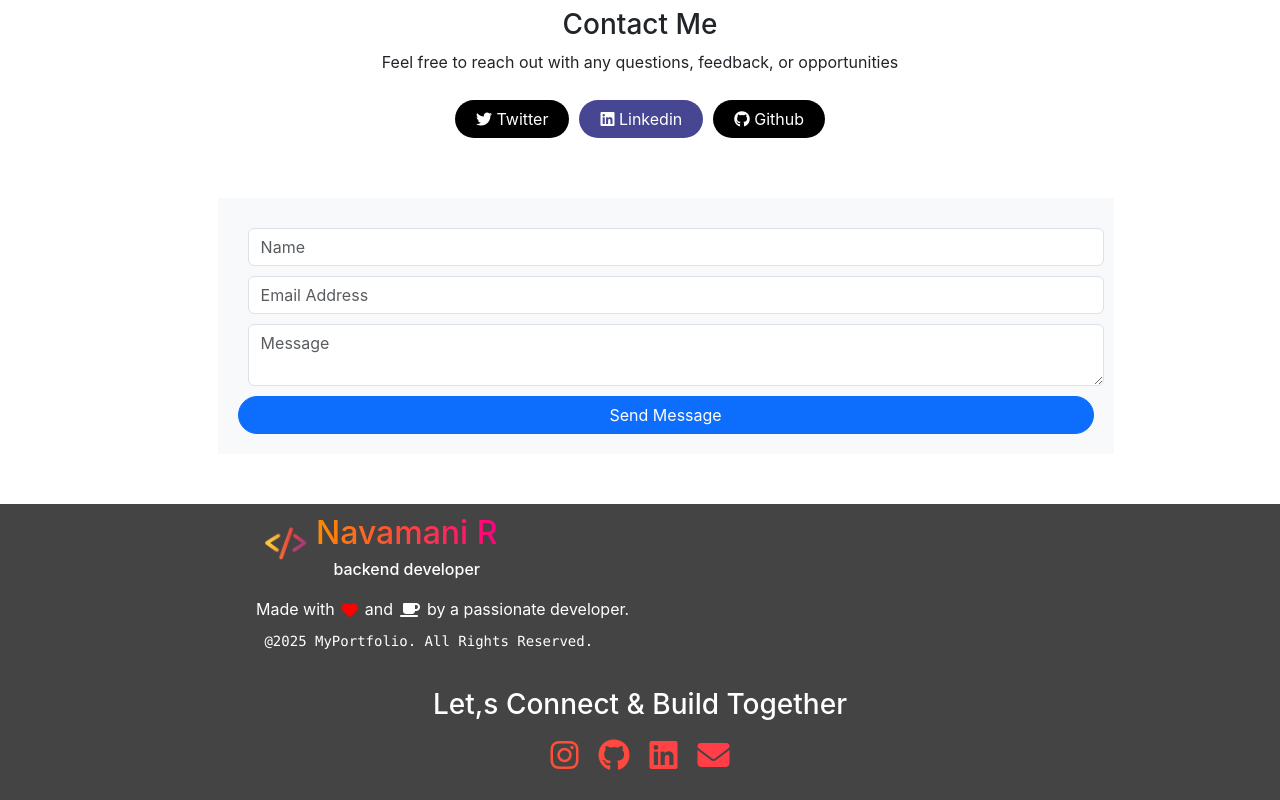
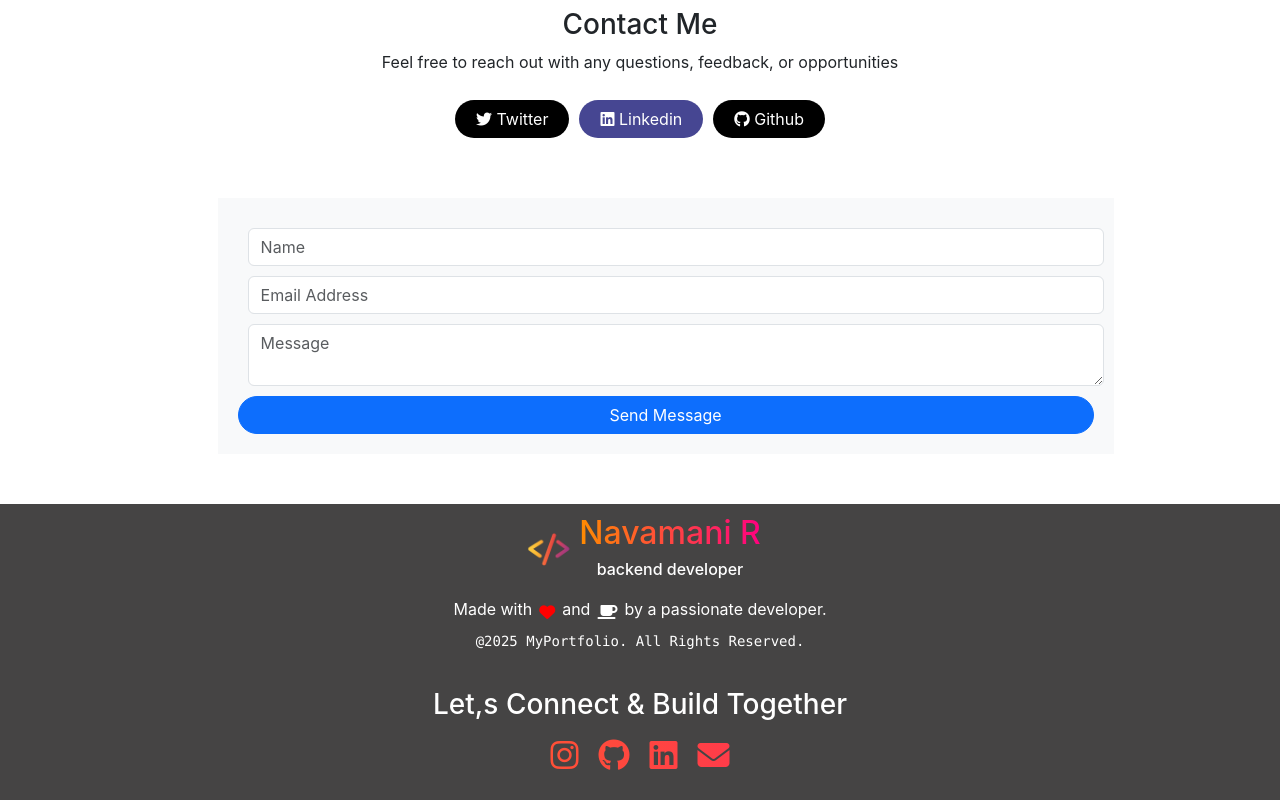
Before and after one commit to navamani-dev/portfolio, a React (Create React App) app in the folder frontend/: page / in a window 1280 px wide. Shown: the part 1989-2789 px from the top of the page. Built offline with nearby package versions, Linux system fonts and the light colour scheme.

Commit message:
Update Footer.css

```diff
--- a/frontend/src/decors/Footer.css
+++ b/frontend/src/decors/Footer.css
@@ -8,9 +8,11 @@
     color: white;
     display: flex;
     padding-top: 10px;
-    padding-left: 20%;
     position: relative;
     clear: both;
+    display: flex;
+    justify-content: center;
+    align-items: center;
 }
 
 .footer i {
```
